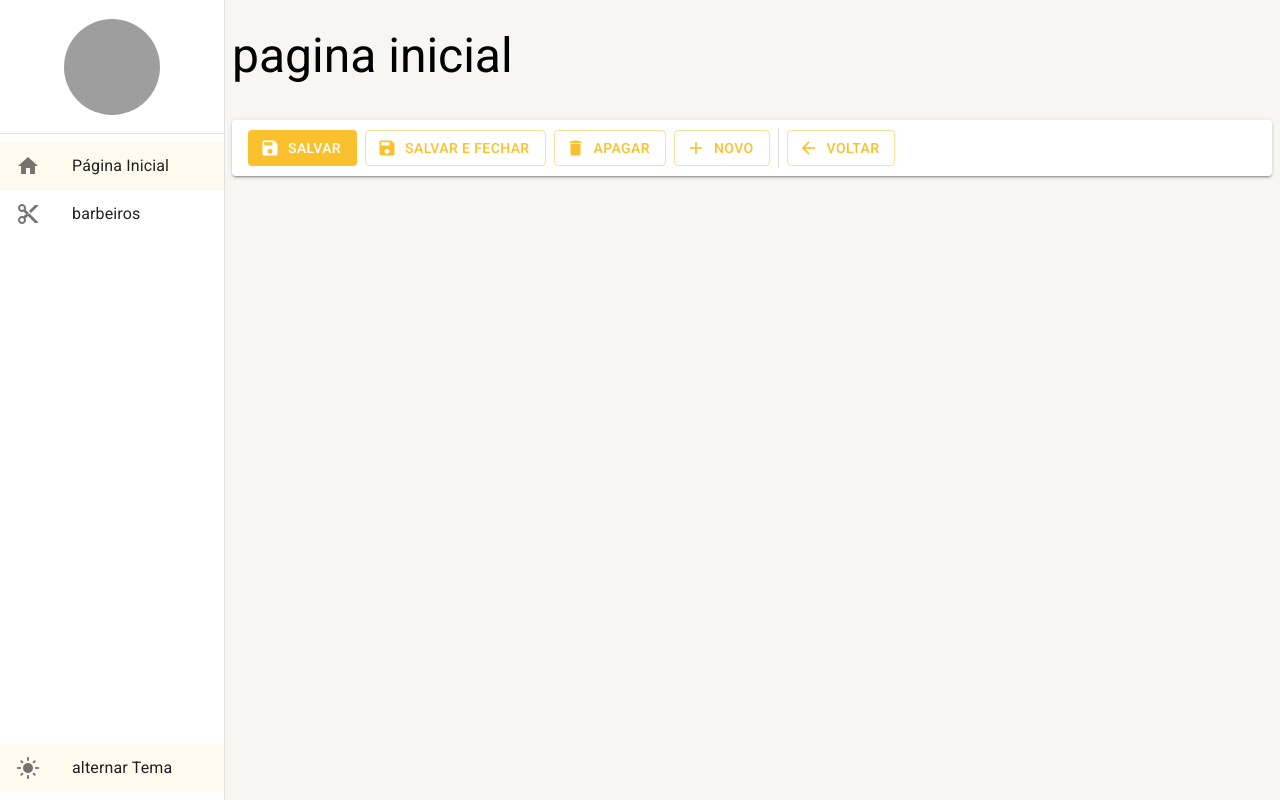
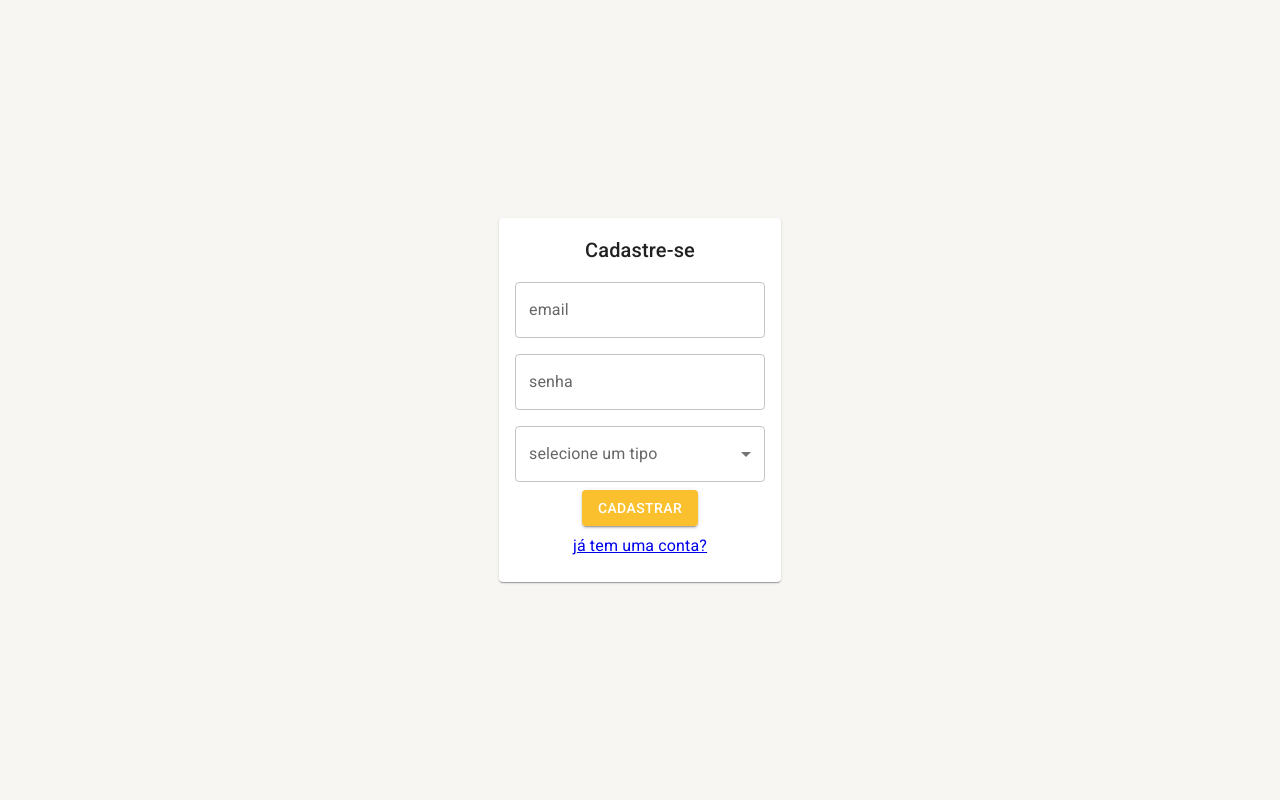
Before and after one commit to KaykyRenner/barberShop-front, a React (Vite) app: page /cadastro in a window 1280 px wide. Before the commit this address led to /pagina-inicial. Built offline with nearby package versions, Linux system fonts and the light colour scheme; grey boxes are pictures that could not be loaded.

Commit message:
feat: adicionado cadastro de usuario com validcoes yup

```diff
--- /dev/null
+++ b/src/pages/cadastroELoginUsuarios/cadastro.jsx
@@ -0,0 +1,119 @@
+import {
+  Box,
+  Button,
+  Card,
+  CardActions,
+  CardContent,
+  FormControl,
+  InputLabel,
+  MenuItem,
+  Select,
+  TextField,
+  Typography,
+} from "@mui/material";
+import { useState } from "react";
+import createCadastro from "../../shared/services/api/cadastroELoginUsuarios/cadastro";
+import { Link } from "react-router-dom";
+
+const CreateUsuario = () => {
+  const [email, setEmail] = useState("");
+  const [senha, setSenha] = useState("");
+  const [role, setRole] = useState("");
+  const [errors, setErrors] = useState({});
+  const handleSubmit = async (e) => {
+    e.preventDefault();
+    setErrors({});
+    const created = await createCadastro(senha, email, role);
+    if (created.error === "Email ou Senha já cadastrado") {
+        setErrors({
+          email: "Email ou Senha já cadastrado",
+          senha: "Email ou Senha já cadastrado",
+        });
+      } else if (created.error && created.error.body) {
+        const newError = {};
+
+        if (created.error.body.email) newError.email = created.error.body.email;
+        if (created.error.body.senha) newError.senha = created.error.body.senha;
+        if (created.error.body.role) newError.role = created.error.body.role;
+
+        setErrors(newError);
+      } else {
+        setErroGeneric("Erro desconhecido ao cadastrar.");
+      }
+    };
+
+  return (
+    <Box
+      width="100vw"
+      height="100vh"
+      display="flex"
+      alignItems="center"
+      justifyContent="center"
+    >
+      <Card>
+        <CardContent>
+          <form onSubmit={handleSubmit}>
+            <Box display="flex" flexDirection="column" gap={2} width={250}>
+              <Typography variant="h6" align="center">
+                Cadastre-se
+              </Typography>
+              <TextField
+                fullWidth
+                label="email"
+                type="email"
+                value={email}
+                onChange={(e) => setEmail(e.target.value)}
+              />
+              {errors.email && (
+                <Typography style={{ color: "red", m: 0 }}>
+                  {errors.email}
+                </Typography>
+              )}
+              <TextField
+                fullWidth
+                label="senha"
+                type="password"
+                value={senha}
+                onChange={(e) => setSenha(e.target.value)}
+              />
+              {errors.senha && (
+                <Typography style={{ color: "red", m: 0 }}>
+                  {errors.senha}
+                </Typography>
+              )}
+              <FormControl fullWidth>
+                <InputLabel>selecione um tipo</InputLabel>
+                <Select
+                  label="barbeiro ou cliente"
+                  value={role}
+                  onChange={(e) => setRole(e.target.value)}
+                >
+                  <MenuItem value="cliente">Usuário</MenuItem>
+                  <MenuItem value="barbeiro">Barbeiro</MenuItem>
+                </Select>
+                {errors.role && (
+                  <Typography style={{ color: "red", m: 0 }}>
+                    {errors.role}
+                  </Typography>
+                )}
+              </FormControl>
+            </Box>
+            <CardActions>
+              <Box width="100%" display="flex" justifyContent="center">
+                <Button variant="contained" type="submit">
+                  cadastrar
+                </Button>
+              </Box>
+            </CardActions>
+          </form>
+          <Typography align="center">
+            <Link href="/pagina-inicial" color="inherit">
+              já tem uma conta?
+            </Link>
+          </Typography>
+        </CardContent>
+      </Card>
+    </Box>
+  );
+};
+export default CreateUsuario;
--- a/src/routes/index.jsx
+++ b/src/routes/index.jsx
@@ -2,8 +2,15 @@ import { createBrowserRouter, Navigate } from "react-router-dom";
 import DashBordCliente from "../pages/dashBord/dashBordCliente";
 import {MenuLaterealCliente} from "../shared/components/menu-lateral/menuLateralCliente";
 import ListagemBarbeiros from "../pages/barbeiros/listagemDeBarbeiros";
+import CreateUsuario from "../pages/cadastroELoginUsuarios/cadastro";
 
 const AppRouter = createBrowserRouter([
+  {
+    path: "/cadastro",
+    element: (
+        <CreateUsuario />
+    ),
+  },
   {
     path: "/pagina-inicial",
     element: (
--- a/src/shared/components/handleError/handleErro.js
+++ b/src/shared/components/handleError/handleErro.js
@@ -3,6 +3,7 @@ const handleError = (err, mensagemDeRota) => {
       const erroBackEnd =
         err.response.data?.message ||
         `erro ${mensagemDeRota}. desconhecido do backEnd`;
+
       console.log("erro ", erroBackEnd);
       return new Error(erroBackEnd);
     }
--- /dev/null
+++ b/src/shared/services/api/cadastroELoginUsuarios/cadastro.js
@@ -0,0 +1,30 @@
+import handleError from "../../../components/handleError/handleErro";
+import api from "../axios-config/index";
+
+const createCadastro = async (senha, email, role) => {
+  try {
+    const { data, status } = await api.post(`/cadastrar`, {
+      senha,
+      email,
+      role,
+    });
+
+    if (status === 201) {
+      return data.id;
+    }
+  } catch (err) {
+    handleError(err,'ao cadastrar usu')
+    if (err.response && err.response.data.erros) {
+      return {
+        error: err.response.data.erros,
+      };
+    }
+    if(err.response){
+        return{
+            error: err.response.data.message,
+        }
+    }
+  }
+};
+
+export default createCadastro;
```
Also changed, not shown: src/pages/cadastroELoginUsuarios/login.jsx (added).
